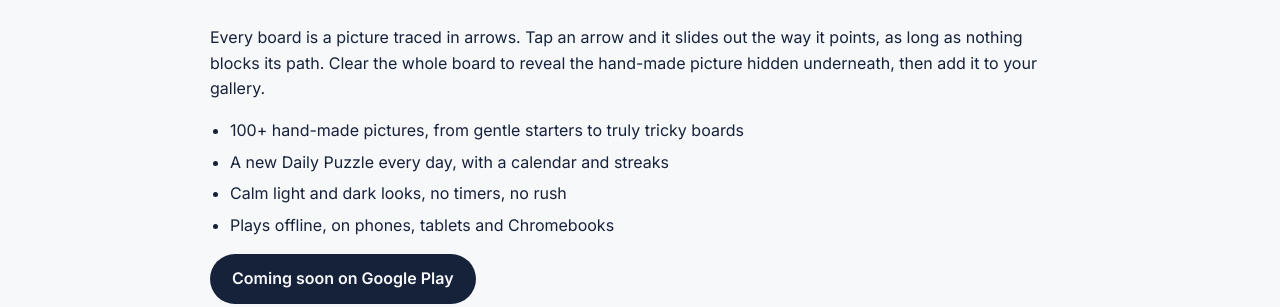
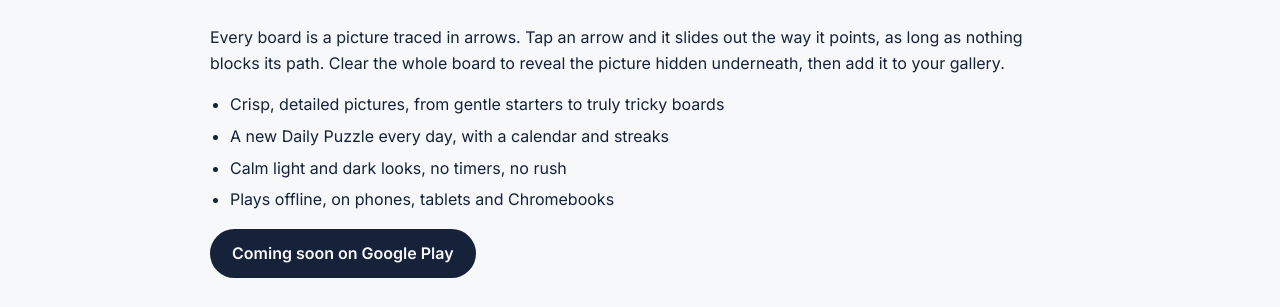
Before and after one commit to manojnanjundaswamy/apps, a plain HTML site: page untangleart/index.html in a window 1280 px wide. Shown: the part 634-941 px from the top of the page. Drawn offline with Linux system fonts and the light colour scheme.

Commit message:
Remove picture counts and hand-made claim; updated feature graphic
Co-Authored-By: Claude Opus 5.5 <noreply@anthropic.com>
Claude-Session: https://claude.ai/code/session_019tnMNPWQhfNAbmiM6BdjQ6

```diff
--- a/untangleart/index.html
+++ b/untangleart/index.html
@@ -4,7 +4,7 @@
 <meta charset="utf-8">
 <meta name="viewport" content="width=device-width, initial-scale=1">
 <title>Untangle Art: Arrow Puzzle</title>
-<meta name="description" content="Untangle the arrows. Reveal the picture. A calm arrow puzzle with 100+ hand-made pictures.">
+<meta name="description" content="Untangle the arrows. Reveal the picture. A calm arrow puzzle with a beautiful picture in every puzzle.">
 <link rel="icon" href="/assets/untangleart-icon.png">
 <link rel="preconnect" href="https://fonts.googleapis.com">
 <link rel="preconnect" href="https://fonts.gstatic.com" crossorigin>
@@ -22,9 +22,9 @@
   <p class="meta">Untangle the arrows. Reveal the picture.</p>
   <img class="feature" src="/assets/untangleart-feature.png" alt="Untangle Art: a whale picture made of arrows">
 
-  <p>Every board is a picture traced in arrows. Tap an arrow and it slides out the way it points, as long as nothing blocks its path. Clear the whole board to reveal the hand-made picture hidden underneath, then add it to your gallery.</p>
+  <p>Every board is a picture traced in arrows. Tap an arrow and it slides out the way it points, as long as nothing blocks its path. Clear the whole board to reveal the picture hidden underneath, then add it to your gallery.</p>
   <ul class="list">
-    <li>100+ hand-made pictures, from gentle starters to truly tricky boards</li>
+    <li>Crisp, detailed pictures, from gentle starters to truly tricky boards</li>
     <li>A new Daily Puzzle every day, with a calendar and streaks</li>
     <li>Calm light and dark looks, no timers, no rush</li>
     <li>Plays offline, on phones, tablets and Chromebooks</li>
```
Also changed, not shown: index.html (+1 -1 lines), assets/untangleart-feature.png.
